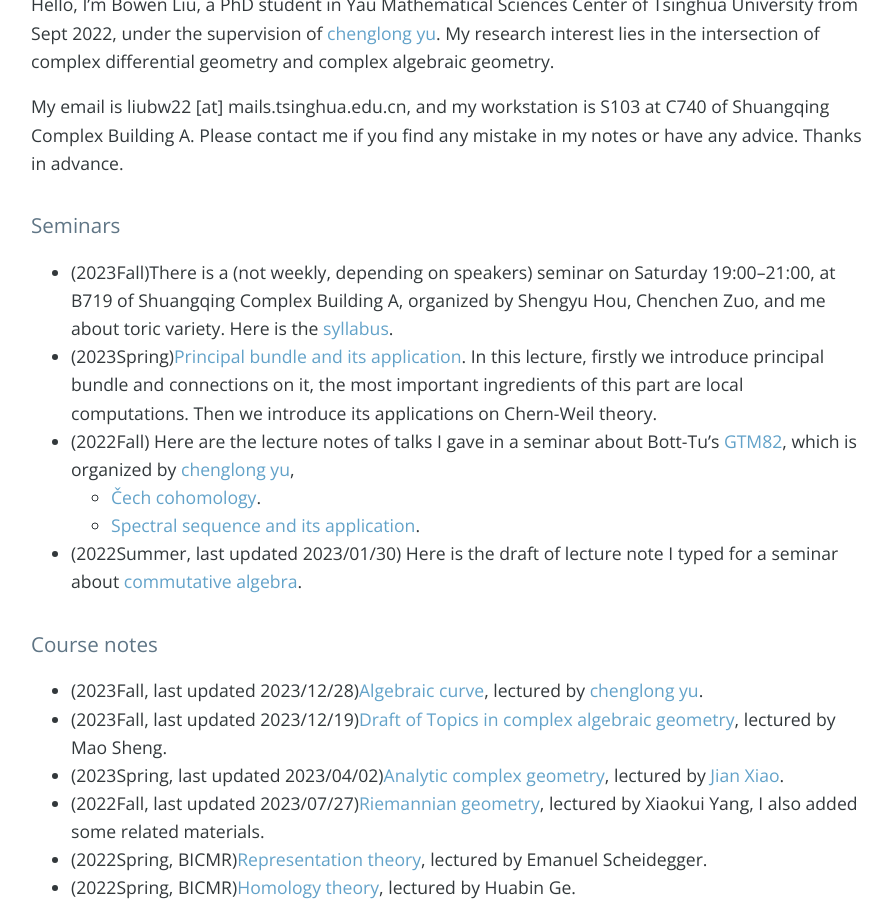
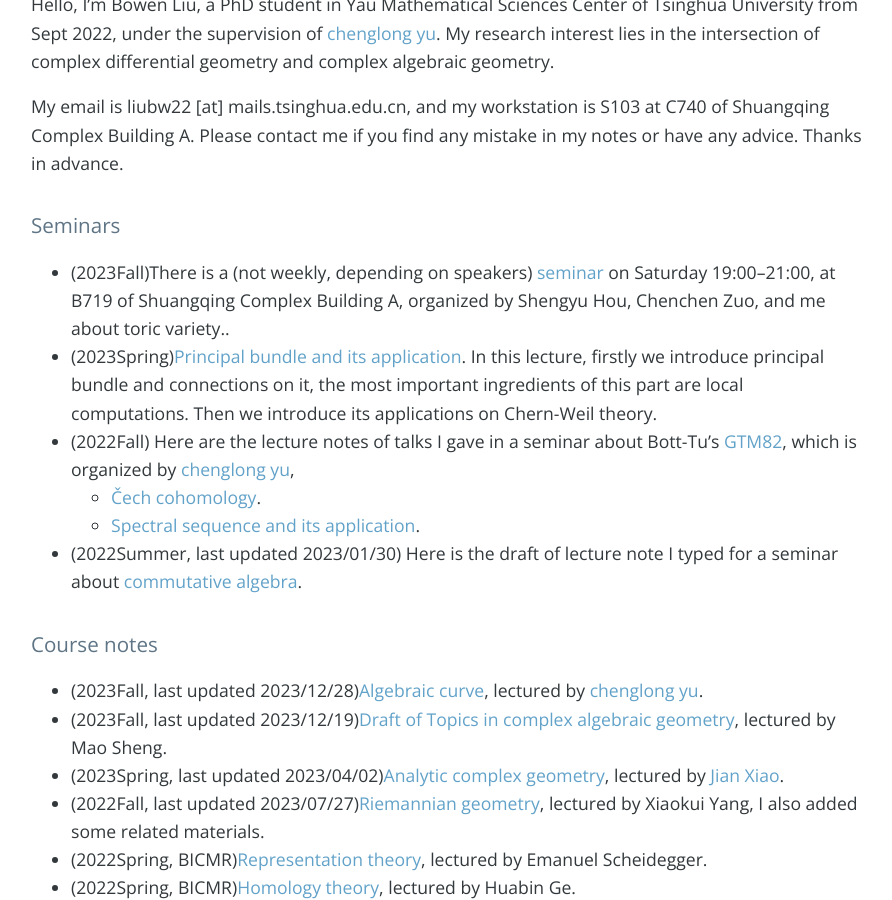
Before and after one commit to bowenl-math/bowenl-math.github.io, a Jekyll site: the page built from index.md, in a window 1280 px wide and 900 px high, scrolled down 403 px. Shown: the whole window, without its empty margins (193-1085 px from the left). Built offline with Jekyll 4.4.1, drawn with Linux system fonts in a browser that asks for light colours; nearby versions of some CDN libraries; our own code applies the rules of GitHub Pages for plain Markdown files; the list of posts is cut into pages by our own code; comment, search, counter and statistics services are not loaded.

Commit message:
Update index.md

```diff
--- a/index.md
+++ b/index.md
@@ -5,7 +5,7 @@
 
 
 ### Seminars
-* (2023Fall)There is a (not weekly, depending on speakers) seminar on Saturday 19:00--21:00, at B719 of Shuangqing Complex Building A, organized by Shengyu Hou, Chenchen Zuo, and me about toric variety. Here is the [syllabus](notes/2023Fall/toric/syllabus.pdf).
+* (2023Fall)There is a (not weekly, depending on speakers) [seminar](notes/2023Fall/toric/syllabus.pdf) on Saturday 19:00--21:00, at B719 of Shuangqing Complex Building A, organized by Shengyu Hou, Chenchen Zuo, and me about toric variety..
 * (2023Spring)[Principal bundle and its application](notes/2023Spring/geometry_of_principal_bundle.pdf). In this lecture, firstly we introduce principal bundle and connections on it, the most important ingredients of this part are local computations. Then we introduce its applications on Chern-Weil theory.
 * (2022Fall) Here are the lecture notes of talks I gave in a seminar about Bott-Tu's [GTM82](https://link.springer.com/book/10.1007/978-1-4757-3951-0), which is organized by [chenglong yu](https://chenglongyu.github.io/),
    - [Čech cohomology](notes/2022Fall/Cech_cohomology.pdf).
```
